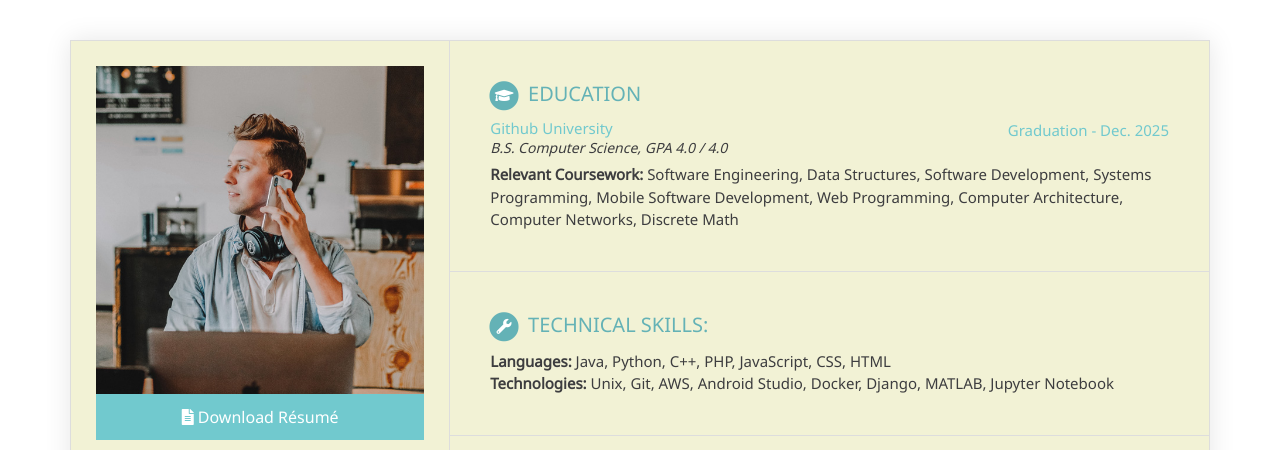
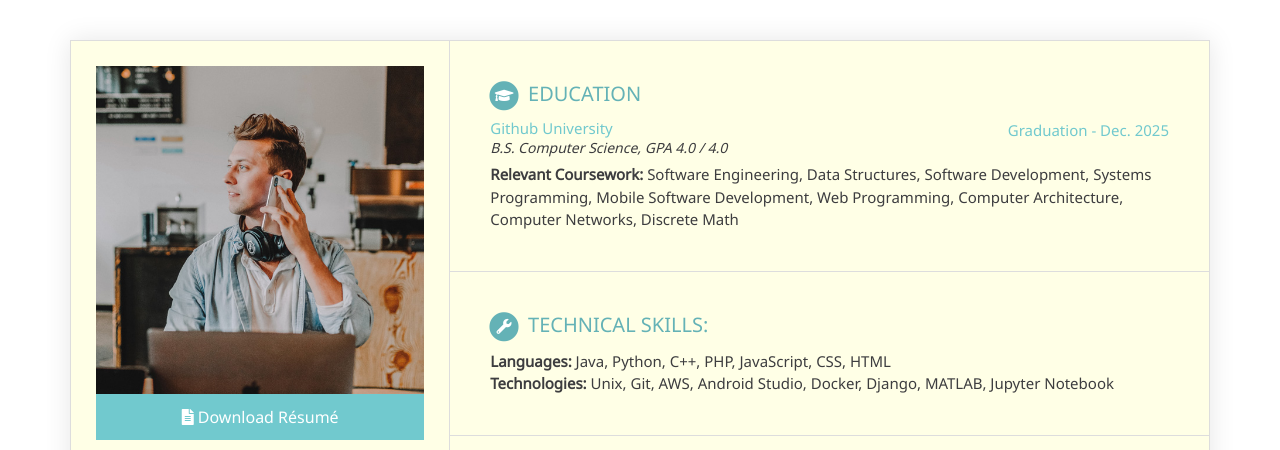
Before and after one commit to SV-Girl/SV-girl.github.io, a plain HTML site: page index.html in a window 1280 px wide. Shown: the top 450 px of the page. Drawn offline with nearby package versions, Linux system fonts and the light colour scheme; files that its build step writes are made by us from their sources; files whose address does not match are found by name.

Commit message:
Update style.css

```diff
--- a/style.css
+++ b/style.css
@@ -9,7 +9,7 @@ body {
 }
 
 main {
-    background-color: #f2f2d5;
+    background-color: #ffffe6;
     border: 1px solid #ddd;
     box-shadow: 0 0 25px 0 rgba(0, 0, 0, 0.1);
 }
```
